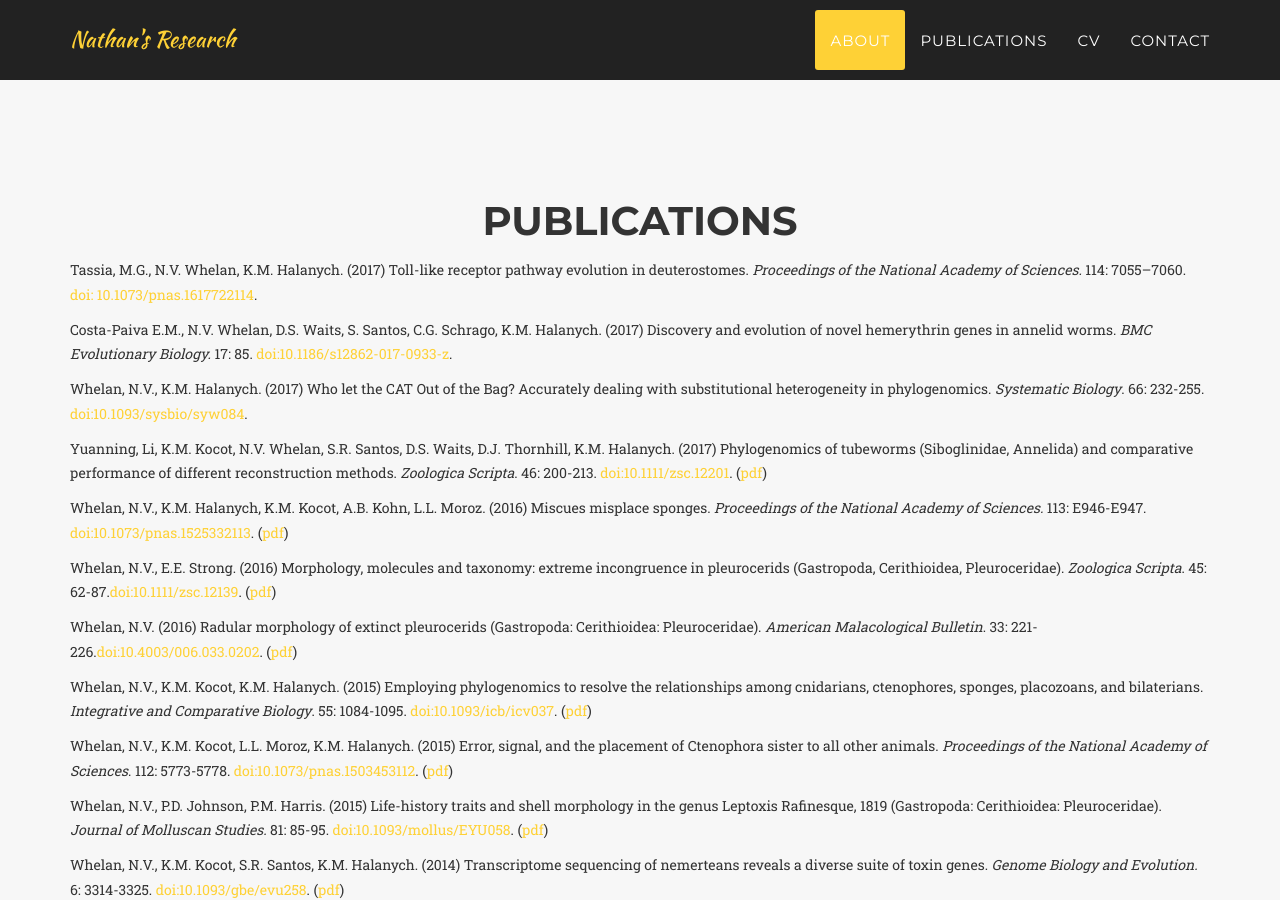
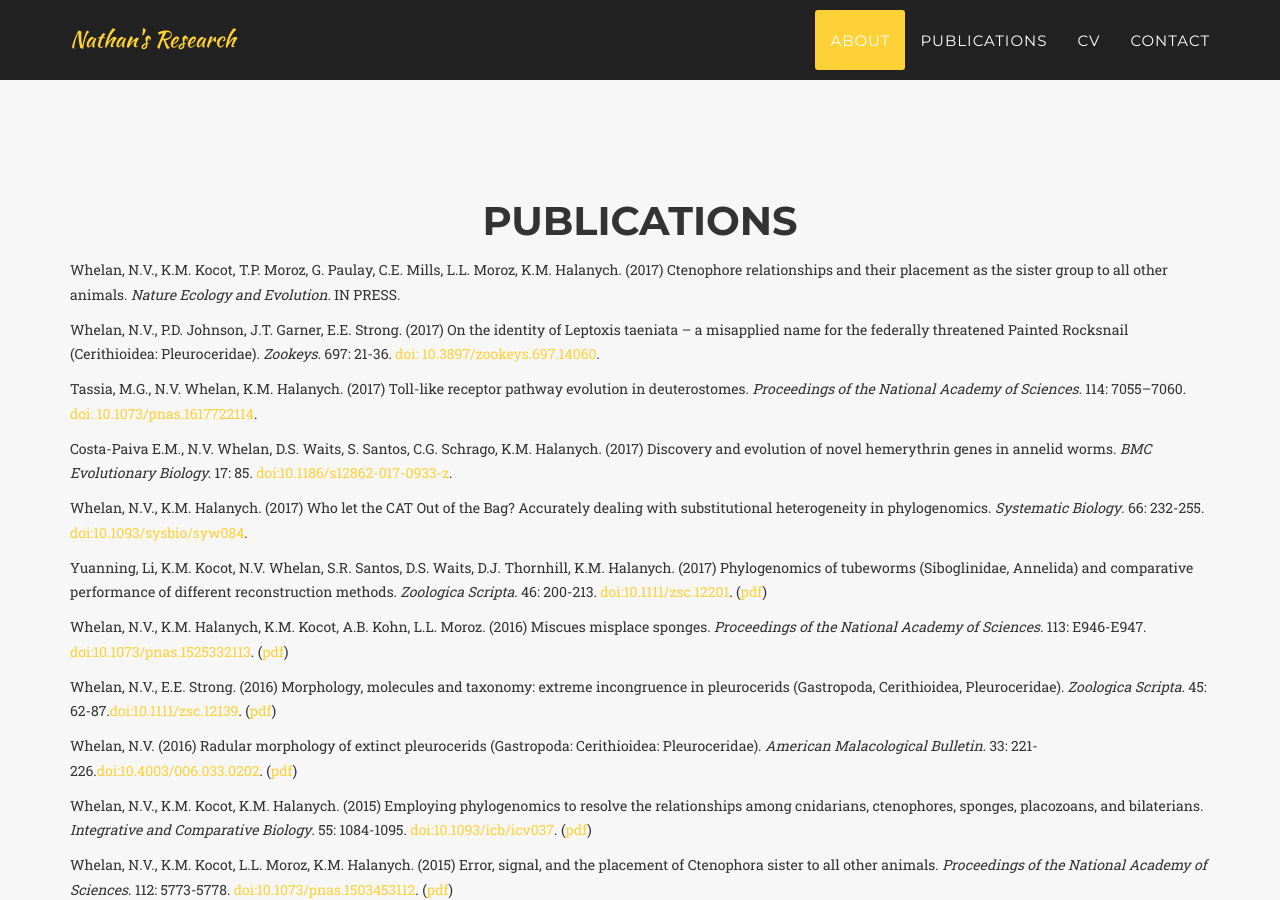
Before and after one commit to NathanWhelan/nathanwhelan.github.io, a Jekyll site: the page built from index.html, in a window 1280 px wide and 900 px high, scrolled down 2634 px. Built offline with Jekyll 4.4.1, drawn with Linux system fonts in a browser that asks for light colours; some web fonts are replaced.

Commit message:
added new publications

```diff
--- a/_includes/publications.html
+++ b/_includes/publications.html
@@ -6,6 +6,14 @@
                     <h2 class="section-heading">Publications</h2>
                 </div>
             </div>
+
+<div class="box"><div class="box-title"></div><div class="box-body">
+	<p> Whelan, N.V., K.M. Kocot, T.P. Moroz, G. Paulay, C.E. Mills, L.L. Moroz, K.M. Halanych. (2017) Ctenophore relationships and their placement as the sister group to all other animals. <i>Nature Ecology and Evolution.</i> IN PRESS.</p>
+</div><div class="box-footer"> </div></div>
+
+<div class="box"><div class="box-title"></div><div class="box-body">
+	<p> Whelan, N.V., P.D. Johnson, J.T. Garner, E.E. Strong. (2017) On the identity of Leptoxis taeniata – a misapplied name for the federally threatened Painted Rocksnail (Cerithioidea: Pleuroceridae). <i>Zookeys.</i> 697: 21-36. <a href="http://dx.doi.org/10.3897/zookeys.697.14060">doi: 10.3897/zookeys.697.14060</a>.</p>
+</div><div class="box-footer"> </div></div>
 
 <div class="box"><div class="box-title"></div><div class="box-body">
 	<p> Tassia, M.G., N.V. Whelan, K.M. Halanych. (2017) Toll-like receptor pathway evolution in deuterostomes. <i>Proceedings of the National Academy of Sciences.</i> 114: 7055–7060. <a href="http://dx.doi.org/10.1073/pnas.1617722114">doi: 10.1073/pnas.1617722114</a>.</p>
```
